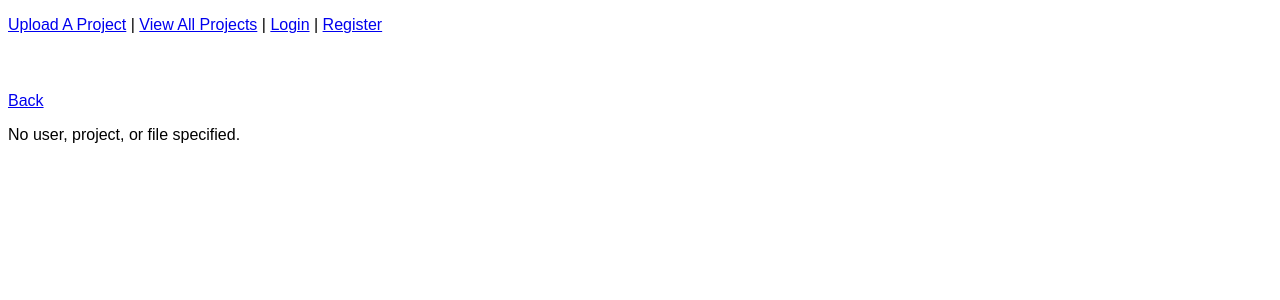
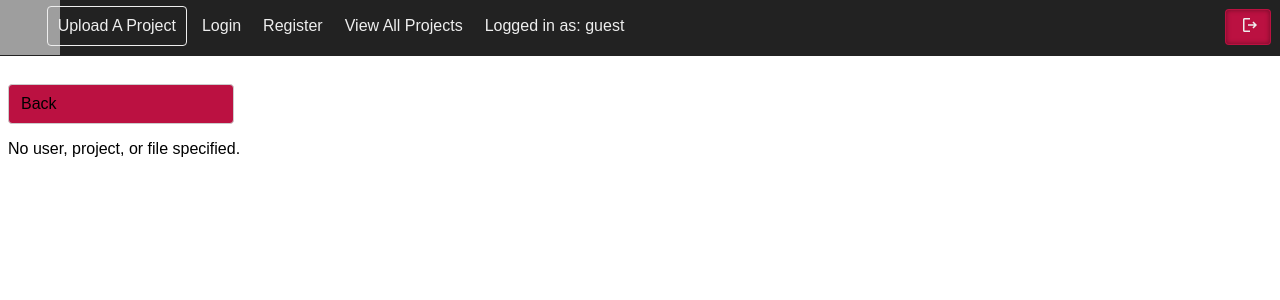
Before and after one commit to joipoi/SkaggbyranCodeServer, a PHP site: page /view_file.php in a window 1280 px wide. Shown: the top 300 px of the page. Run offline with PHP 8.4, Linux system fonts and the light colour scheme; some libraries are stand-ins or nearby versions; grey boxes are pictures that could not be loaded.

Commit message:
mostly finished styling

```diff
--- /dev/null
+++ b/html/navMenu.php
@@ -0,0 +1,21 @@
+<?php
+session_start();
+$user = isset($_SESSION['username']) ? $_SESSION['username'] : 'guest';
+?>
+<nav id="mainNavMenu">
+    <ul>
+        <li>
+            <img src="https://download.logo.wine/logo/Raspberry_Pi/Raspberry_Pi-Logo.wine.png" height="56px" alt="Raspberry Pi Logo">
+        </li>
+        <li><a href="index.php">Upload A Project</a></li>
+        <li><a href="login.php">Login</a></li>
+        <li><a href="register.php">Register</a></li>
+        <li><a href="projects.php">View All Projects</a></li>
+        <li id="loggedInMessage">Logged in as: <?php echo htmlspecialchars($user); ?></li>
+        <li>
+            <a href="logout.php" style="color: #eee;" title="Logout">
+                <span class="material-symbols-outlined">logout</span>
+            </a>
+        </li>
+    </ul>
+</nav>
--- a/html/styles.css
+++ b/html/styles.css
@@ -6,6 +6,15 @@ body
 #welcome, h1
 {
 	text-align: center;
+}
+#editTextArea{
+	width:1600px;
+	height:700px;
+	display:block;
+	margin:auto;
+}
+#fileListUL{
+	list-style-type: none;
 }
 .defaultLink{
 background: rgb(187,17,65);
@@ -107,14 +116,15 @@ input[type="text"], input[type="password"]
 /*
 
 /* Nav Menu Styling */
-nav
+#mainNavMenu
 {
 	width: 100%;
 	height: 56px;
 	margin-bottom: 20px;
+	color: #eee;
 }
 
-nav ul
+#mainNavMenu ul
 {
 	width: 100%;
 	height: 56px;
@@ -126,7 +136,7 @@ nav ul
 	left: 0; top: 0;
 }
 
-nav ul li
+#mainNavMenu ul li
 {
 	float: left;
 	padding: 10px;
@@ -138,23 +148,23 @@ nav ul li
 	margin-top: 6px;
 	background: transparent;
 	transition: all .4s linear;
-   cursor: pointer;
    user-select: none;
+
 }
 
-nav ul li:nth-child(2)
+#mainNavMenu ul li:nth-child(2)
 {
 	border: 1px solid #eee;
 	margin-right: 4px;
 }
 
-nav ul li:nth-child(2):hover
+#mainNavMenu ul li:nth-child(2):hover
 {
 	border: 1px solid rgb(187,17,65);
 	margin-right: 4px;
 }
 
-nav ul li:first-child
+#mainNavMenu ul li:first-child
 {
 	margin-top: -2px;
 	margin-left: -16px;
@@ -162,7 +172,7 @@ nav ul li:first-child
 	padding: 0;
 }
 
-nav ul li:last-child
+#mainNavMenu ul li:last-child
 {
 	float: right;
 	background: rgb(187,17,65);
@@ -172,32 +182,34 @@ nav ul li:last-child
 	margin-top: 9px;
 	height: 14px;
 }
+#loggedInMessage{
+	float:right;
+}
 
-nav ul li a
+#mainNavMenu ul li a
 {
 	text-decoration: none;
 	font-size: 16px;
+	transition: all .4s linear;
+	cursor: pointer;
 	color: #eee;
-	transition: all .4s linear;
 }
 
-nav ul li a:hover
+#mainNavMenu ul li a:hover
 {
 	color: rgb(187,17,65);
 }
 
-nav ul li .material-symbols-outlined
+#mainNavMenu ul li .material-symbols-outlined
 {
 	font-size: 20px;
 	margin: 0 0 0 4px;
 }
 /* Project list styling */
 
-/* Container for all project divs */
-
 .userName {
     font-size: 1.8em;
-    margin-bottom: 20px; /* Space below the user name */
+    margin-bottom: 20px;
     color: #333;
     display:block;
 }
@@ -209,10 +221,9 @@ nav ul li .material-symbols-outlined
     padding: 20px;
     max-width: 1200px;
     margin: auto;
-    overflow-y: auto; /* Allows scrolling if content overflows */
+    overflow-y: auto;
 }
 
-/* Individual project div styling */
 .projectDiv {
     background-color: #fff;
     border: 1px solid #ccc;
@@ -224,12 +235,10 @@ nav ul li .material-symbols-outlined
     transition: transform 0.2s;
 }
 
-/* Hover effect for project div */
 .projectDiv:hover {
     transform: scale(1.05);
 }
 
-/* Project name link styling */
 .projectName {
     display: block;
     padding: 10px;
@@ -239,7 +248,6 @@ nav ul li .material-symbols-outlined
     text-align: center;
 }
 
-/* Project preview image styling */
 .projectPreview {
     width: 100%;
     height: auto;
--- a/html/view_file.php
+++ b/html/view_file.php
@@ -9,7 +9,8 @@ $file = isset($_GET['file']) ? $_GET['file'] : '';
 // Create the link to file_list.php
 $file_list_link = "file_list.php?user=$user&project=$project";
 
-function displayFileContent($filePath, $fileName) {
+function displayFileContent($filePath, $fileName)
+{
     if (file_exists($filePath)) {
         echo "<h1>Viewing File: " . htmlspecialchars($fileName) . "</h1>";
         $fileContents = htmlspecialchars(file_get_contents($filePath)); // Ensure special characters are escaped
@@ -19,38 +20,37 @@ function displayFileContent($filePath, $fileName) {
     }
 }
 
-function displayEditDeleteOptions($user, $project, $fileName) {
+function displayEditDeleteOptions($user, $project, $fileName)
+{
     if ($user === 'guest' || (isset($_SESSION['username']) && $user === $_SESSION['username'])) {
         echo "<p>
-                <a href='edit_file.php?user=" . urlencode($user) . "&project=" . urlencode($project) . "&file=" . urlencode($fileName) . "'>Edit</a> |
-                <a href='delete_file.php?user=" . urlencode($user) . "&project=" . urlencode($project) . "&file=" . urlencode($fileName) . "' onclick=\"return confirm('Are you sure you want to delete this file?');\">Delete</a>
+                <a class='defaultLink' href='edit_file.php?user=" . urlencode($user) . "&project=" . urlencode($project) . "&file=" . urlencode($fileName) . "'>Edit</a>
+                <a class='defaultLink' href='delete_file.php?user=" . urlencode($user) . "&project=" . urlencode($project) . "&file=" . urlencode($fileName) . "' onclick=\"return confirm('Are you sure you want to delete this file?');\">Delete</a>
               </p>";
     }
 }
 ?>
 <!DOCTYPE html>
 <html lang="en">
+
 <head>
     <link rel="stylesheet" href="https://cdnjs.cloudflare.com/ajax/libs/highlight.js/11.5.1/styles/default.min.css">
     <script src="https://cdnjs.cloudflare.com/ajax/libs/highlight.js/11.5.1/highlight.min.js"></script>
     <script>hljs.highlightAll();</script>
+    <link rel="stylesheet" href="styles.css">
+    <script src="script.js"></script>
+    <link rel="stylesheet"
+        href="https://fonts.googleapis.com/css2?family=Material+Symbols+Outlined:opsz,wght,FILL,GRAD@20..48,100..700,0..1,-50..200">
     <meta charset="UTF-8">
     <meta name="viewport" content="width=device-width, initial-scale=1.0">
     <title>View File</title>
-    <link rel="stylesheet" href="styles.css">
 </head>
+
 <body>
 
-    <nav>
-        <p>
-            <a href="index.php">Upload A Project</a> |
-            <a href="projects.php">View All Projects</a> |
-            <a href="login.php">Login</a> |
-            <a href="register.php">Register</a>
-        </p>
-    </nav>
+<?php include 'navMenu.php'; ?>
 
-    <a href="<?= htmlspecialchars($file_list_link) ?>">Back</a>
+    <a class="defaultLink" href="<?= htmlspecialchars($file_list_link) ?>">Back</a>
 
     <?php if ($file): ?>
         <?php
@@ -59,12 +59,14 @@ function displayEditDeleteOptions($user, $project, $fileName) {
         $fileName = preg_replace('/[^a-zA-Z0-9_.-]/', '', $file);
         $filePath = "uploads/$username/$projectName/$fileName";
 
+        displayEditDeleteOptions($user, $project, $fileName);
         displayFileContent($filePath, $fileName);
-        displayEditDeleteOptions($user, $project, $fileName);
+
         ?>
     <?php else: ?>
         <p>No user, project, or file specified.</p>
     <?php endif; ?>
 
 </body>
+
 </html>
--- /dev/null
+++ b/test.txt
@@ -0,0 +1 @@
+123test
```
Also changed, not shown: html/edit_file.php (+19 -11 lines), html/file_list.php (+8 -13 lines), html/index.php (+7 -13 lines), html/login.php (+11 -16 lines), html/project_view.php (+1 -12 lines), html/projects.php (+1 -13 lines), html/register.php (+5 -13 lines).
